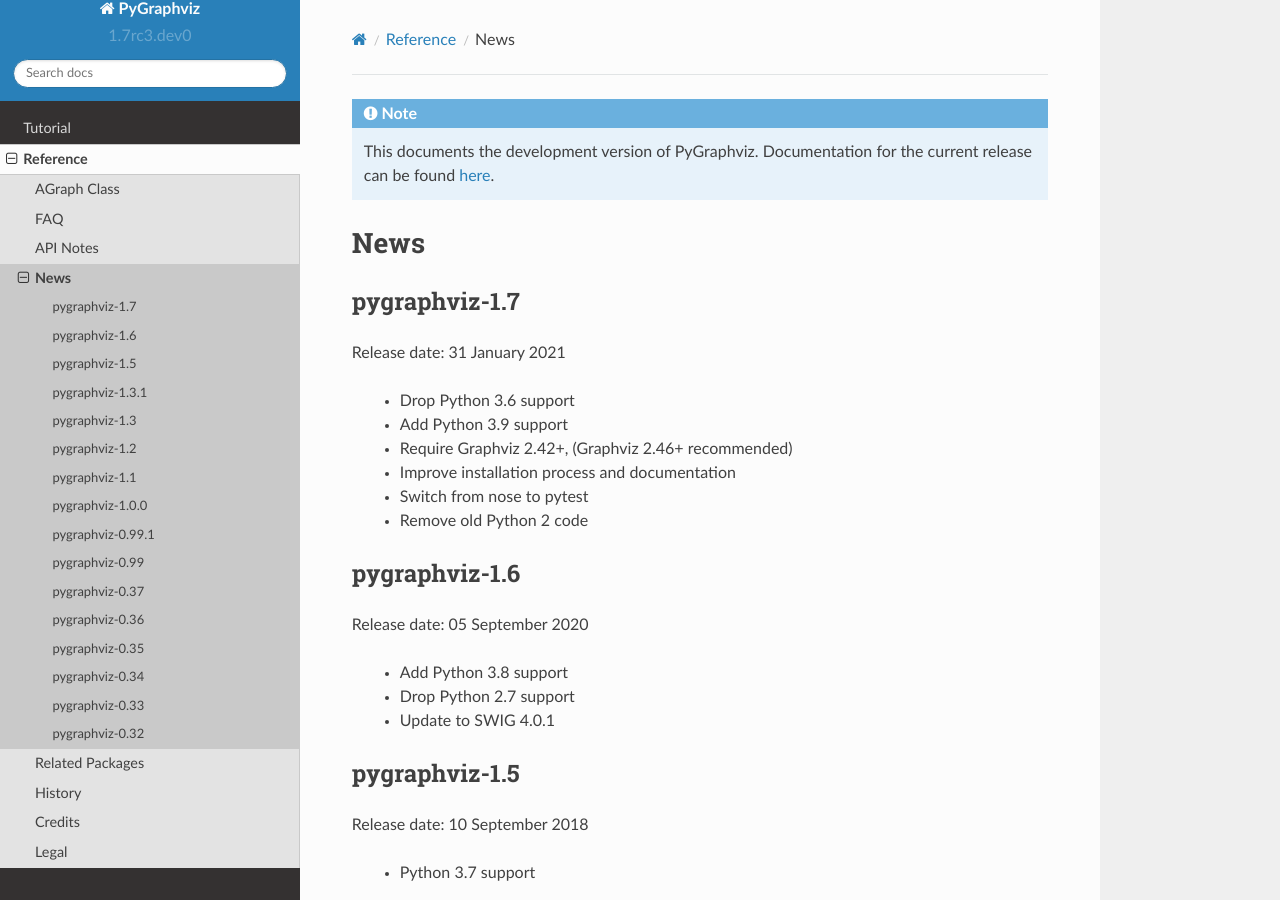
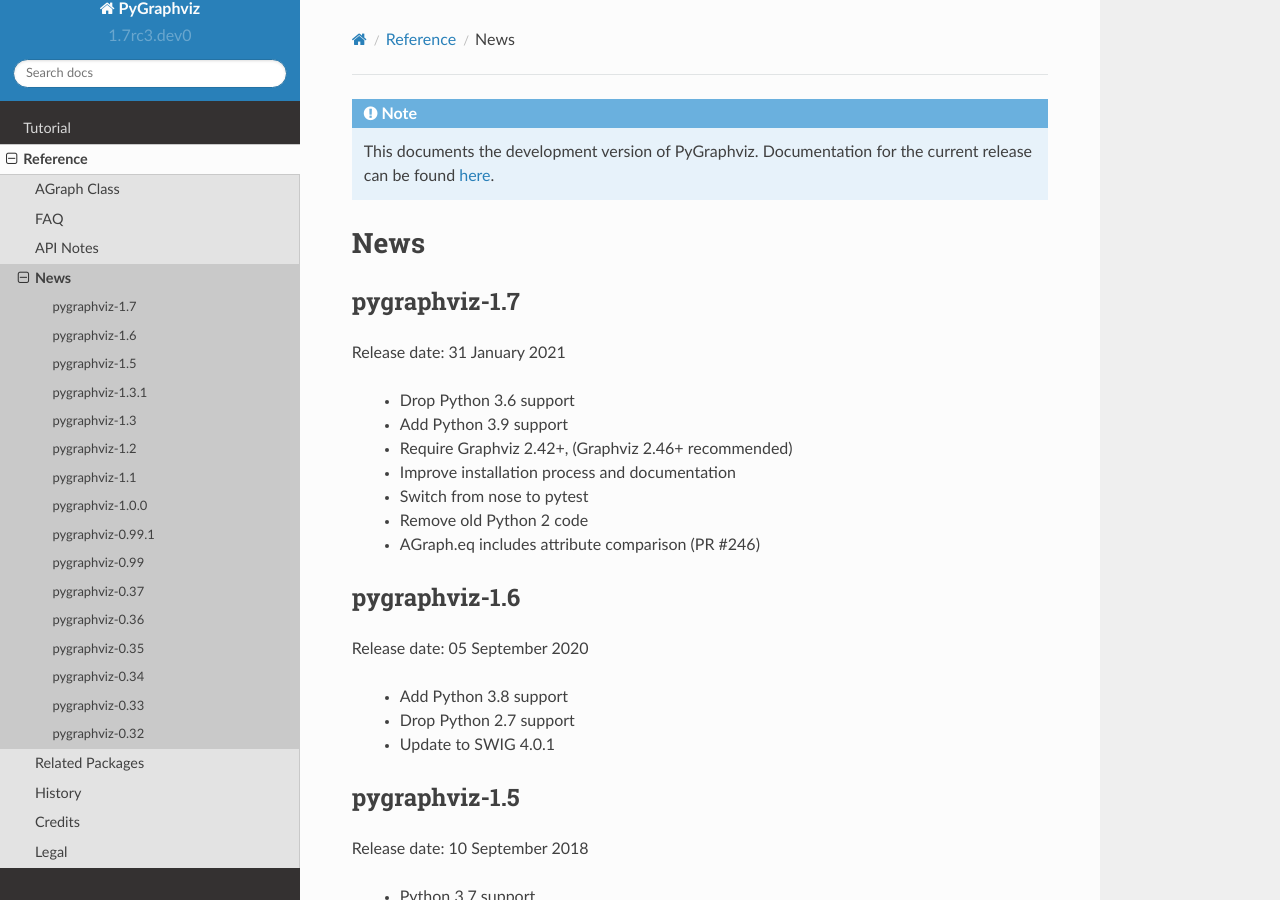
Before and after one commit to pygraphviz/pygraphviz, a Sphinx documentation site: the page built from doc/source/reference/news.rst, in a window 1280 px wide and 900 px high. Built offline with Sphinx 7.4.7 and the Read the Docs theme 2.0.0, drawn with Linux system fonts in a browser that asks for light colours; formulas are drawn with MathJax 3; pages that are not in the unit, such as notebooks, are missing from menus.

Commit message:
Add AGraph.eq

```diff
--- a/doc/source/reference/news.rst
+++ b/doc/source/reference/news.rst
@@ -14,6 +14,7 @@ Release date: 31 January 2021
  - Improve installation process and documentation
  - Switch from nose to pytest
  - Remove old Python 2 code
+ - AGraph.eq includes attribute comparison (PR #246)
 
 pygraphviz-1.6
 --------------
```
